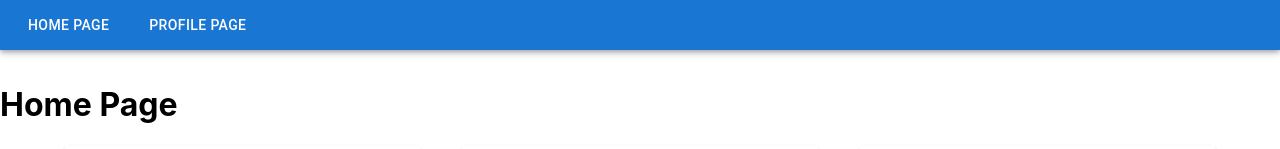
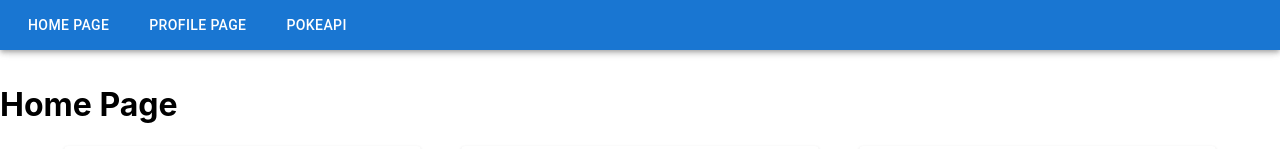
Before and after one commit to LucasAndrad/blog-template, a React (Create React App) app: page / in a window 1280 px wide. Shown: the top 149 px of the page. Built offline with nearby package versions, Linux system fonts and the light colour scheme.

Commit message:
Add pokemons list link at the Navbar

```diff
--- a/src/components/Navbar.tsx
+++ b/src/components/Navbar.tsx
@@ -30,6 +30,11 @@ export const Navbar = () => {
                 <Button sx={{ color: 'white', height: '50px' }}>Profile Page</Button>
               </Link>
             </Grid>
+            <Grid item>
+              <Link to={PATHS.POKEAPI}>
+                <Button sx={{ color: 'white', height: '50px' }}>PokeAPI</Button>
+              </Link>
+            </Grid>
           </Grid>
         </AppBar>
       </Toolbar>
--- a/src/components/Routes.tsx
+++ b/src/components/Routes.tsx
@@ -1,6 +1,6 @@
 import React from 'react';
 import { Routes as RoutesReactRouterDom, Route } from 'react-router-dom';
-import { Home, Profile } from 'src/pages';
+import { Home, PokemonsList, Profile } from 'src/pages';
 import { PATHS } from 'src/utils/constants';
 
 export const Routes = () => {
@@ -8,6 +8,7 @@ export const Routes = () => {
     <RoutesReactRouterDom>
       <Route path={PATHS.HOME} element={<Home />} />
       <Route path={PATHS.PROFILE} element={<Profile />} />
+      <Route path={PATHS.POKEAPI} element={<PokemonsList />} />
     </RoutesReactRouterDom>
   );
 };
```
